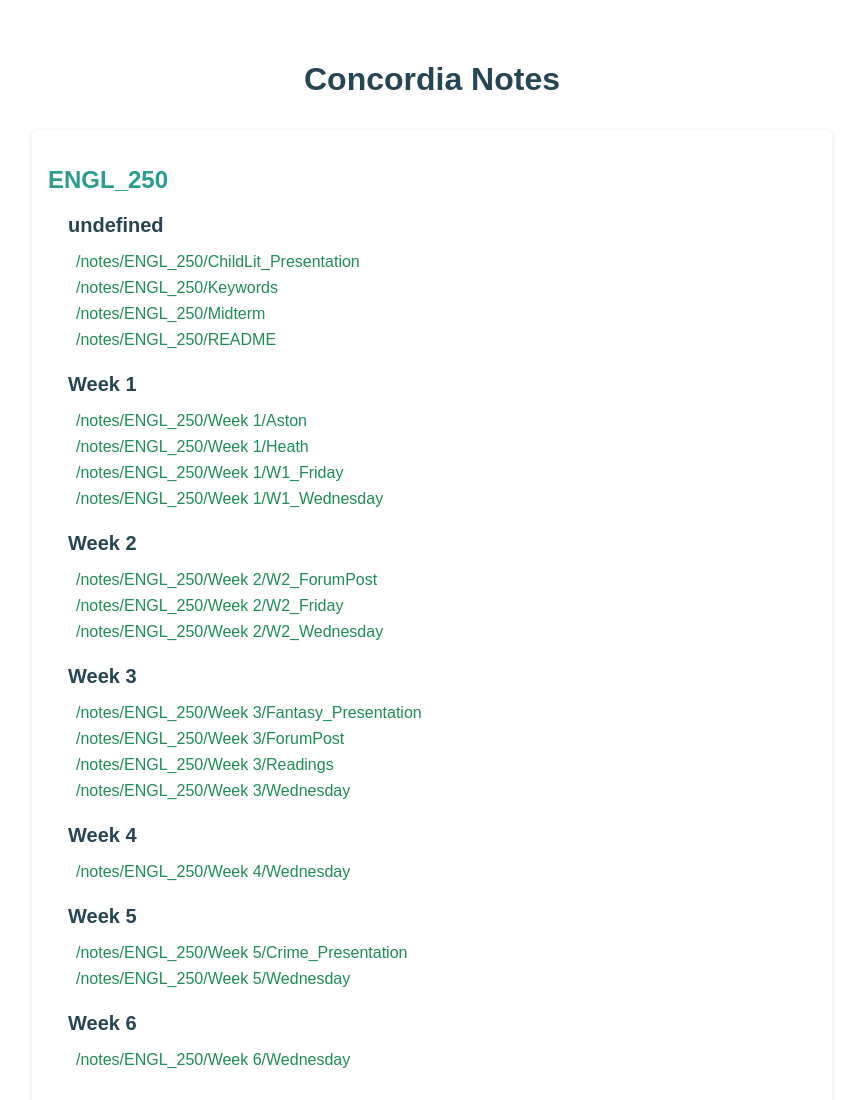
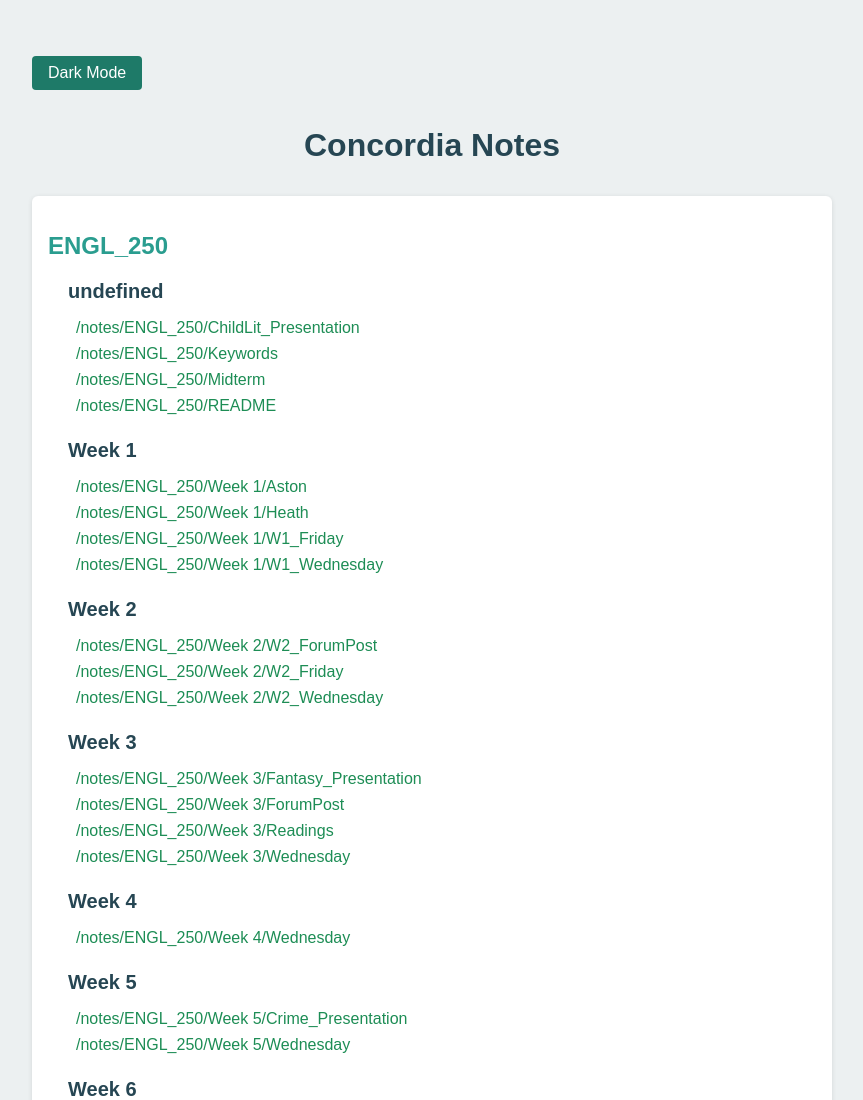
Before and after one commit to carsonSgit/ConcordiaNotes, a Gatsby site: page / in a window 1280 px wide. Shown: the top 1100 px of the page, without its empty margins (208-1071 px from the left). Built offline with nearby package versions, Linux system fonts and the light colour scheme; Gatsby itself is replaced by a stand-in of ours.

Commit message:
feat: Dark mode implementation

```diff
--- a/src/pages/index.js
+++ b/src/pages/index.js
@@ -1,7 +1,33 @@
-import React from "react";
+import React, { useState, useEffect } from "react";
 import { graphql, Link } from "gatsby";
-import styled from "styled-components";
+import styled, { createGlobalStyle, ThemeProvider } from "styled-components";
 import _ from "lodash";
+
+// Define your themes
+const themes = {
+  light: {
+    body: '#ecf0f1',
+    text: '#34495e',
+    title: '#264653',
+    buttonBg: '#1e7a68',
+    buttonHoverBg: '#155448',
+  },
+  dark: {
+    body: '#2c3e50',
+    text: '#ecf0f1',
+    title: '#d9e1ea',
+    buttonBg: '#1e7a68',
+    buttonHoverBg: '#155448',
+  },
+};
+
+const GlobalStyle = createGlobalStyle`
+  body {
+    background-color: ${({ theme }) => theme.body};
+    color: ${({ theme }) => theme.text};
+    transition: background-color 0.3s ease, color 0.3s ease;
+  }
+`;
 
 const Container = styled.div`
   padding: 2rem;
@@ -13,9 +39,25 @@ const Container = styled.div`
 
 const Title = styled.h1`
   font-size: 2rem;
-  color: #264653;
+  color: ${({ theme }) => theme.title};
   text-align: center;
   margin-bottom: 2rem;
+`;
+
+const ToggleButton = styled.button`
+  margin: 1rem 0;
+  padding: 0.5rem 1rem;
+  border: none;
+  border-radius: 4px;
+  cursor: pointer;
+  background-color: ${({ theme }) => theme.buttonBg};
+  color: white;
+  font-size: 1rem;
+  transition: background-color 0.3s;
+
+  &:hover {
+    background-color: ${({ theme }) => theme.buttonHoverBg};
+  }
 `;
 
 const ClassContainer = styled.div`
@@ -66,11 +108,31 @@ const NoteLink = styled(Link)`
 `;
 
 const IndexPage = ({ data }) => {
+  const [theme, setTheme] = useState('light');
+
+  useEffect(() => {
+    const savedTheme = localStorage.getItem('theme');
+    if (savedTheme) {
+      setTheme(savedTheme);
+    }
+  }, []);
+
+  const toggleTheme = () => {
+    const newTheme = theme === 'light' ? 'dark' : 'light';
+    setTheme(newTheme);
+    localStorage.setItem('theme', newTheme);
+  };
+
   const notes = data.allMarkdownRemark.edges;
   const groupedByClass = _.groupBy(notes, note => note.node.parent.relativeDirectory.split('/')[0]);
 
   return (
+    <ThemeProvider theme={themes[theme]}>
       <Container>
+        <GlobalStyle />
+        <ToggleButton onClick={toggleTheme}>
+          {theme === 'light' ? 'Dark' : 'Light'} Mode
+        </ToggleButton>
         <Title>Concordia Notes</Title>
         {Object.keys(groupedByClass).map(className => (
           <ClassContainer key={className}>
@@ -94,6 +156,7 @@ const IndexPage = ({ data }) => {
           </ClassContainer>
         ))}
       </Container>
+    </ThemeProvider>
   );
 };
 
```
Lines whose indentation alone changed are shown as unchanged.
